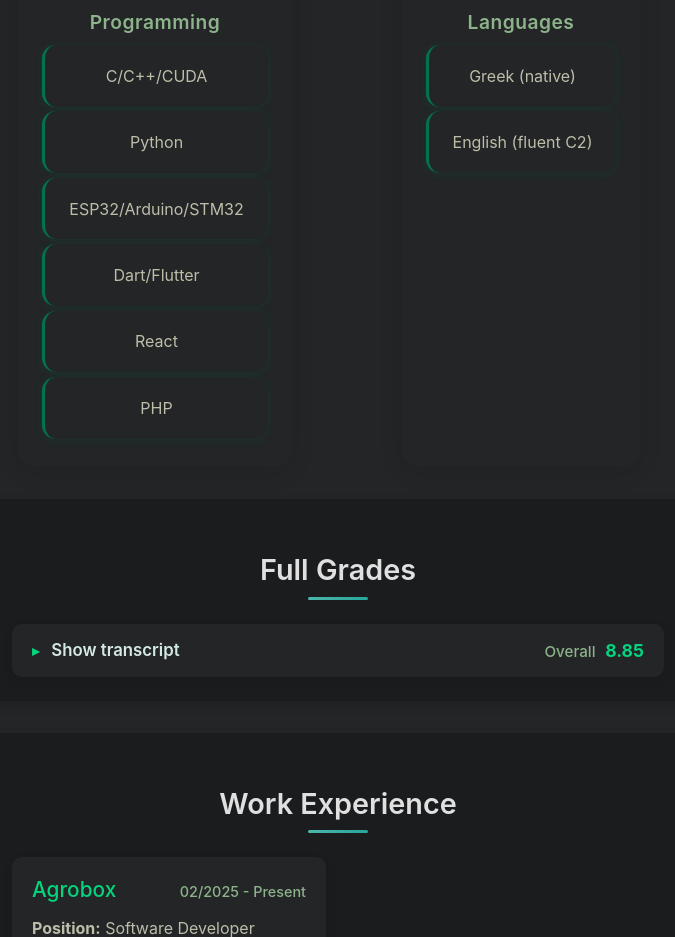
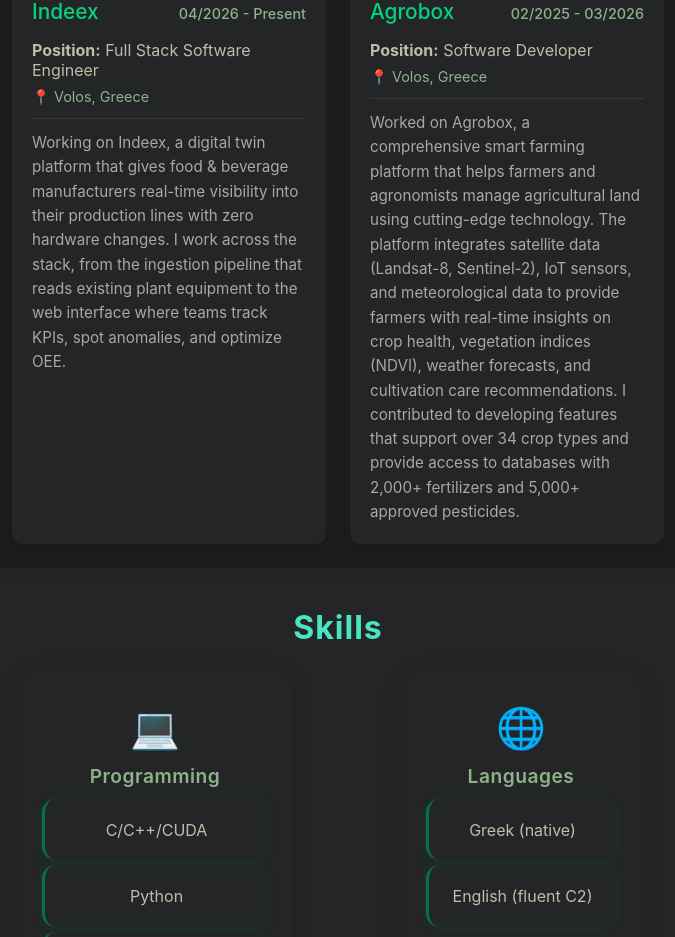
Before and after one commit to MANRAF04/portfolio, a React (Create React App) app: page / in a window 1280 px wide. Shown: the part 815-1752 px from the top of the page, without its empty margins (302-977 px from the left). Built offline with nearby package versions, Linux system fonts and the light colour scheme.

Commit message:
Add Indeex role, move Agrobox to past, promote work experience

```diff
--- a/src/App.js
+++ b/src/App.js
@@ -161,6 +161,56 @@ function App() {
             </a>
           </div>
         </header>
+        {/* Experience Section Start */}
+        <section className="experience-section">
+          <h3 className="section-title">Work Experience</h3>
+          <div className="experience-container">
+            <div className="experience-card">
+              <div className="experience-header">
+                <div className="experience-company">
+                  <h4 className="company-name">
+                    <a href="https://indeex.ai" target="_blank" rel="noopener noreferrer" className="company-link">
+                      Indeex
+                    </a>
+                  </h4>
+                  <div className="experience-period">04/2026 - Present</div>
+                </div>
+              </div>
+              <div className="experience-role">
+                <strong>Position:</strong> Full Stack Software Engineer
+              </div>
+              <div className="experience-location">
+                <span role="img" aria-label="location">📍</span> Volos, Greece
+              </div>
+              <p className="experience-description">
+                Working on Indeex, a digital twin platform that gives food & beverage manufacturers real-time visibility into their production lines with zero hardware changes. I work across the stack, from the ingestion pipeline that reads existing plant equipment to the web interface where teams track KPIs, spot anomalies, and optimize OEE.
+              </p>
+            </div>
+            <div className="experience-card">
+              <div className="experience-header">
+                <div className="experience-company">
+                  <h4 className="company-name">
+                    <a href="https://www.agrobox.gr" target="_blank" rel="noopener noreferrer" className="company-link">
+                      Agrobox
+                    </a>
+                  </h4>
+                  <div className="experience-period">02/2025 - 03/2026</div>
+                </div>
+              </div>
+              <div className="experience-role">
+                <strong>Position:</strong> Software Developer
+              </div>
+              <div className="experience-location">
+                <span role="img" aria-label="location">📍</span> Volos, Greece
+              </div>
+              <p className="experience-description">
+                Worked on Agrobox, a comprehensive smart farming platform that helps farmers and agronomists manage agricultural land using cutting-edge technology. The platform integrates satellite data (Landsat-8, Sentinel-2), IoT sensors, and meteorological data to provide farmers with real-time insights on crop health, vegetation indices (NDVI), weather forecasts, and cultivation care recommendations. I contributed to developing features that support over 34 crop types and provide access to databases with 2,000+ fertilizers and 5,000+ approved pesticides.
+              </p>
+            </div>
+          </div>
+        </section>
+        {/* Experience Section End */}
+
         {/* Skills Section Start */}
         <section className="skills-section">
           <h3 className="skills-title">Skills</h3>
@@ -192,35 +242,6 @@ function App() {
         {/* Grades Section Start */}
         <Grades />
         {/* Grades Section End */}
-
-        {/* Experience Section Start */}
-        <section className="experience-section">
-          <h3 className="section-title">Work Experience</h3>
-          <div className="experience-container">
-            <div className="experience-card">
-              <div className="experience-header">
-                <div className="experience-company">
-                  <h4 className="company-name">
-                    <a href="https://www.agrobox.gr" target="_blank" rel="noopener noreferrer" className="company-link">
-                      Agrobox
-                    </a>
-                  </h4>
-                  <div className="experience-period">02/2025 - Present</div>
-                </div>
-              </div>
-              <div className="experience-role">
-                <strong>Position:</strong> Software Developer
-              </div>
-              <div className="experience-location">
-                <span role="img" aria-label="location">📍</span> Volos, Greece
-              </div>
-              <p className="experience-description">
-                Working on Agrobox, a comprehensive smart farming platform that helps farmers and agronomists manage agricultural land using cutting-edge technology. The platform integrates satellite data (Landsat-8, Sentinel-2), IoT sensors, and meteorological data to provide farmers with real-time insights on crop health, vegetation indices (NDVI), weather forecasts, and cultivation care recommendations. I contribute to developing features that support over 34 crop types and provide access to databases with 2,000+ fertilizers and 5,000+ approved pesticides.
-              </p>
-            </div>
-          </div>
-        </section>
-        {/* Experience Section End */}
 
         {/* Teams Section Start */}
         <section className="teams-section">
```
Also changed, not shown: 1 other file (tests, documents, lock files or other folders).
